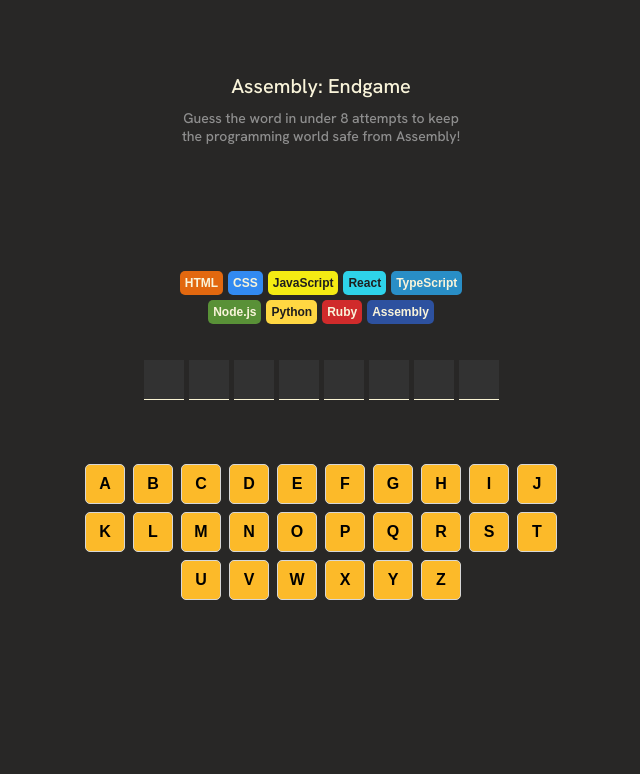
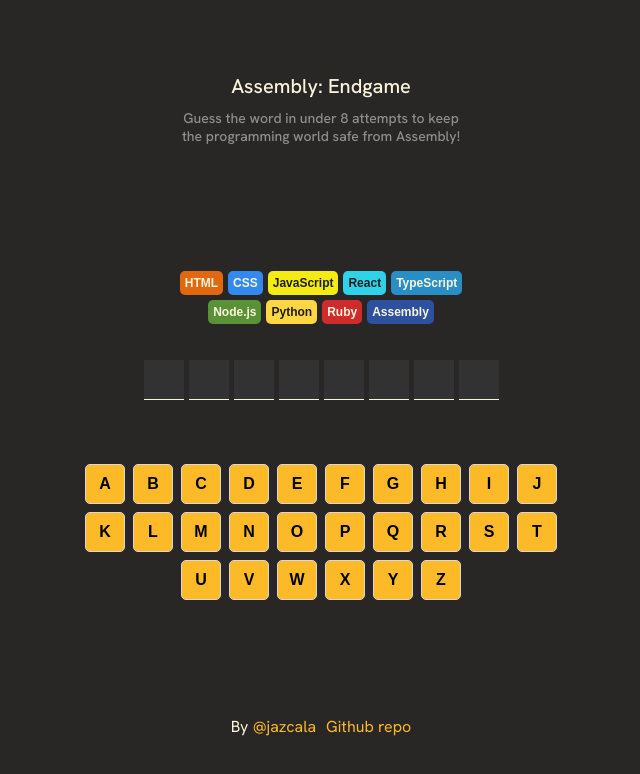
Before and after one commit to jazcala/p7-endgame, a React (Vite) app: page / in a window 1280 px wide. Shown: the top 774 px of the page, without its empty margins (319-959 px from the left). Built offline with nearby package versions, Linux system fonts and the light colour scheme.

Commit message:
Adding footer

```diff
--- a/src/App.scss
+++ b/src/App.scss
@@ -189,3 +189,19 @@
   white-space: nowrap;
   border: 0;
 }
+
+footer {
+  display: flex;
+  gap: 10px;
+  margin-top: 5rem;
+
+  p>a {
+    color: #FCBA29;
+    text-decoration: none;
+
+    &:hover {
+      color: #F9F4DA;
+      text-decoration: underline;
+    }
+  }
+}
--- a/src/App.tsx
+++ b/src/App.tsx
@@ -1,12 +1,14 @@
 import "./App.scss";
 import Header from "./components/Header";
 import Main from "./components/Main";
+import Footer from "./components/Footer";
 
 function App() {
   return (
     <div className="container">
       <Header />
       <Main />
+      <Footer />
     </div>
   );
 }
--- /dev/null
+++ b/src/components/Footer.tsx
@@ -0,0 +1,17 @@
+export default function Footer() {
+  return (
+    <footer>
+      <p>
+        By{" "}
+        <a href="https://github.com/jazcala" target="_blank">
+          @jazcala
+        </a>
+      </p>
+      <p>
+        <a href="https://github.com/jazcala/p7-endgame" target="_blank">
+          Github repo
+        </a>
+      </p>
+    </footer>
+  );
+}
```
Also changed, not shown: 1 other file (tests, documents, lock files or other folders).
